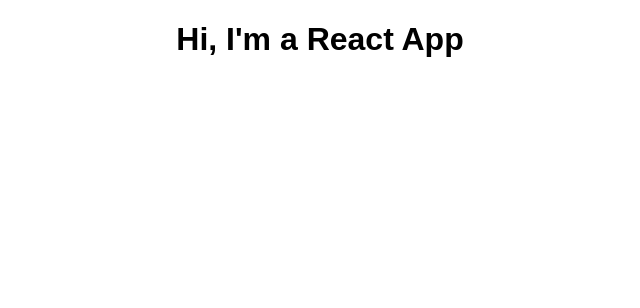
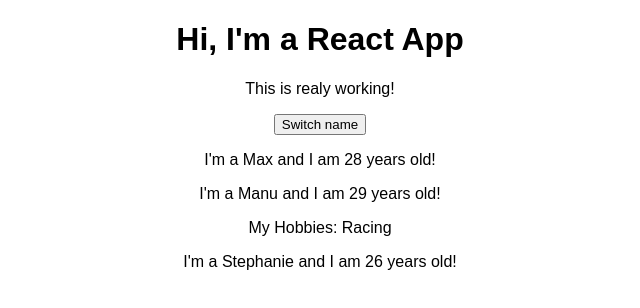
Before and after one commit to Artkundel/Education, a React (Create React App) app in the folder react-complete-guide/: page / in a window 1280 px wide. Shown: the top 308 px of the page, without its empty margins (320-960 px from the left). Built offline with nearby package versions, Linux system fonts and the light colour scheme.

Commit message:
18 lesson

```diff
--- a/react-complete-guide/src/App.js
+++ b/react-complete-guide/src/App.js
@@ -1,11 +1,38 @@
 import React, { Component } from 'react';
 import './App.css';
+import Person from './Person/Person';
 
 class App extends Component {
+  state = {
+    persons:[
+      {name: 'Max', age: 28},
+      {name: 'Manu', age:29},
+      {name: 'Stephanie', age:26}
+    ],
+    otherState: 'some other value'
+  }
+
+  switchNameHandler = () => {
+    //console.log('Was clicked');
+    //Dont do this this.state.persons[0].name = 'Maximilian';
+    this.setState({
+      persons:[
+        {name: 'Maximilian', age: 28},
+        {name: 'Manu', age:29},
+        {name: 'Stephanie', age:27}
+      ]
+    } )
+  }
+
   render() {
     return (
       <div className="App">
         <h1>Hi, I'm a React App</h1>
+        <p>This is realy working!</p>
+        <button onClick={this.switchNameHandler}>Switch name</button>
+        <Person name={this.state.persons[0].name} age={this.state.persons[0].age} />
+        <Person name={this.state.persons[1].name} age={this.state.persons[1].age}> My Hobbies: Racing</Person>
+        <Person name={this.state.persons[2].name} age={this.state.persons[2].age} />
       </div>
       // React.createElement('div',{className: 'App'},React.createElement('h1',null,"Hi, I'm a React App") )
     );
--- /dev/null
+++ b/react-complete-guide/src/Person/Person.js
@@ -0,0 +1,13 @@
+import React from 'react'
+
+const person = (props) => {
+    return (
+        <div>
+             <p>I'm a {props.name} and I am {props.age} years old!</p>
+             <p>{props.children}</p>
+        </div>
+    )
+
+};
+
+export default person;
```
Also changed, not shown: react-complete-guide/package.json (line endings or trailing spaces).
